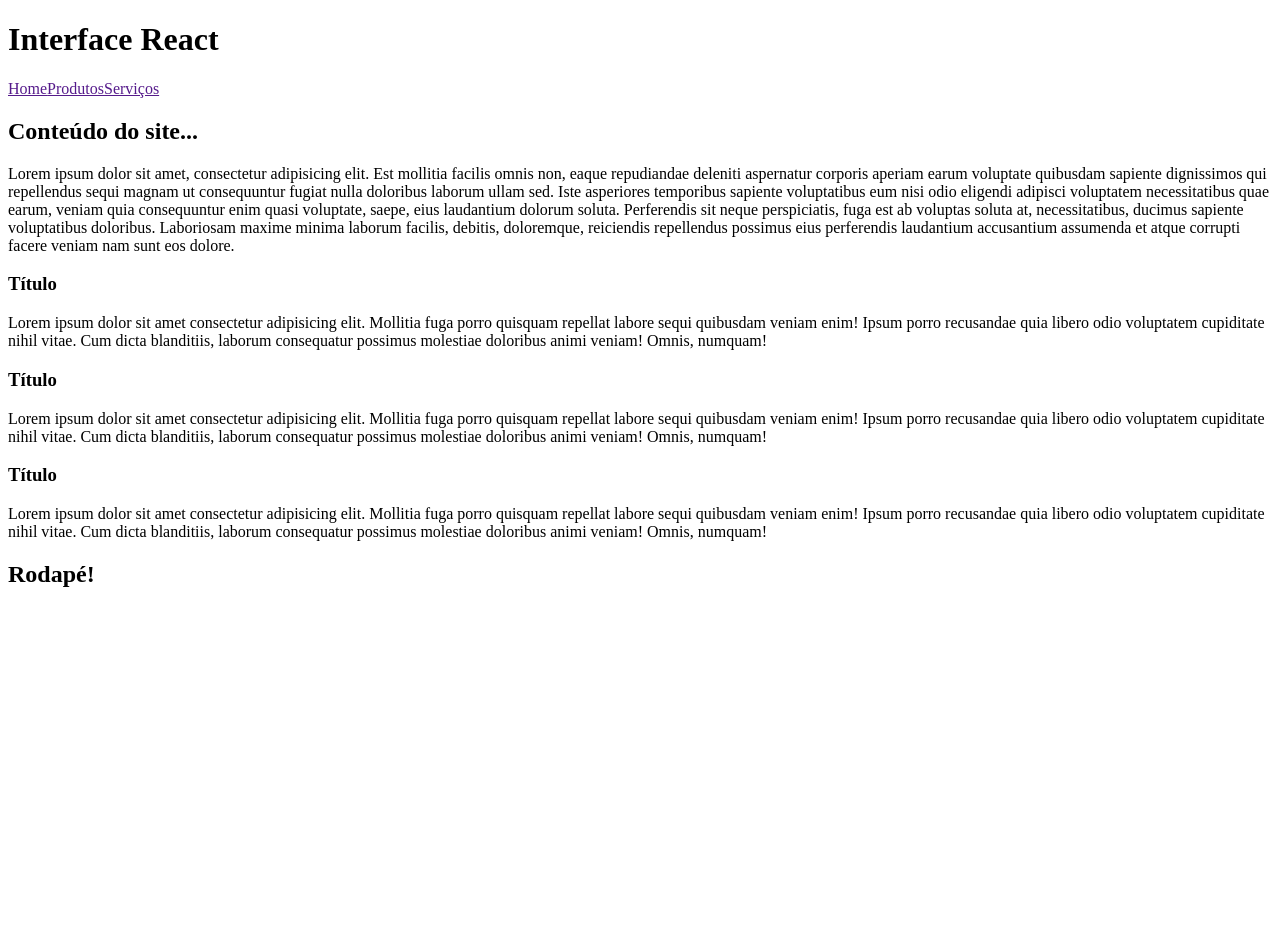
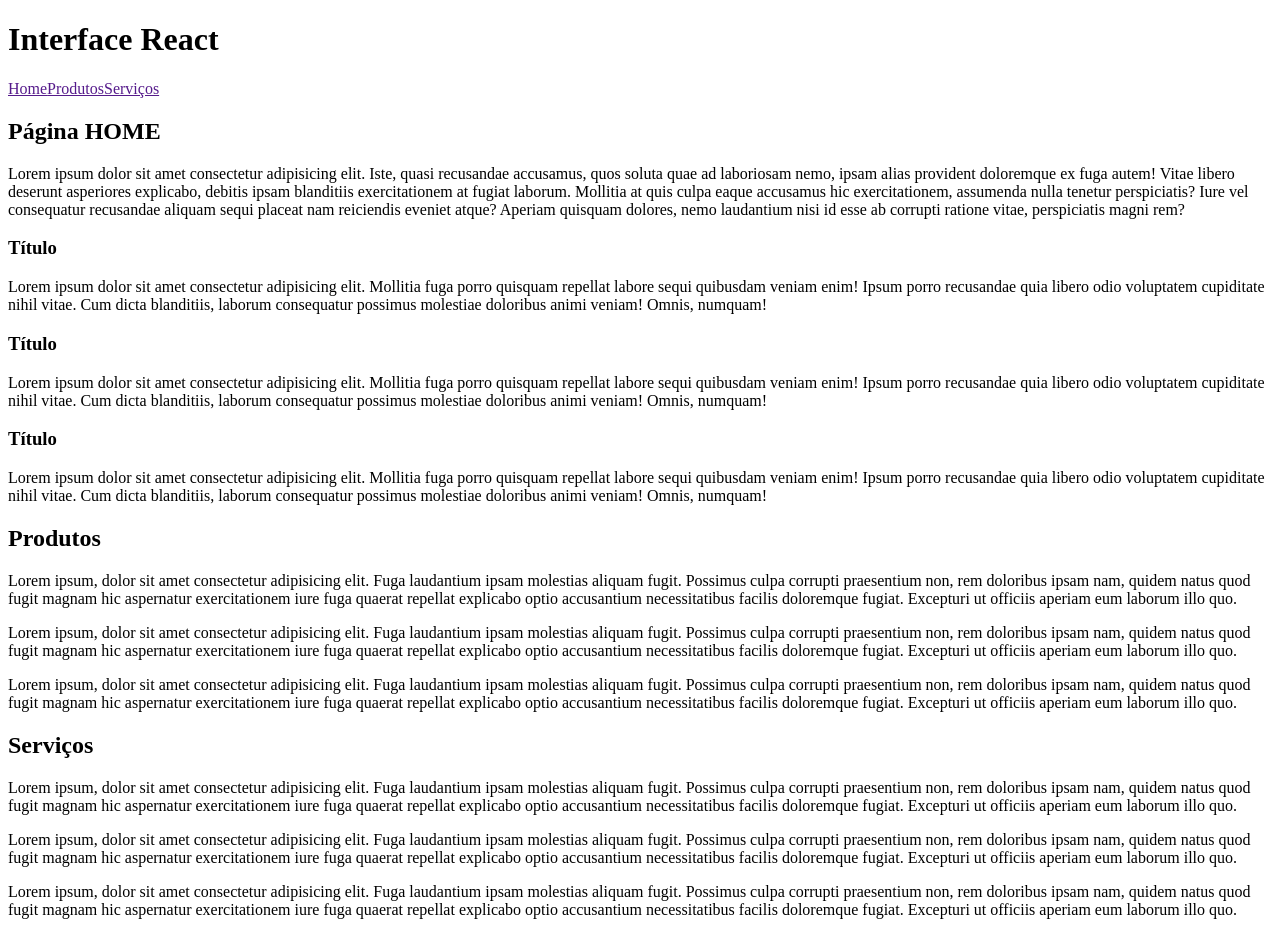
Before and after one commit to LucasMendesz/meu-app, a React (Create React App) app: page / in a window 1280 px wide. Shown: the top 942 px of the page. Before the commit the page ends 800 px from the top, so only its background shows below. Built offline with nearby package versions, Linux system fonts and the light colour scheme.

Commit message:
Criação de pages

```diff
--- a/package.json
+++ b/package.json
@@ -8,6 +8,7 @@
     "@testing-library/user-event": "^13.5.0",
     "react": "^18.2.0",
     "react-dom": "^18.2.0",
+    "react-router-dom": "^5.3.4",
     "react-scripts": "5.0.1"
   },
   "scripts": {
--- a/src/App.jsx
+++ b/src/App.jsx
@@ -1,12 +1,18 @@
 import Cabecalho from "./Components/layout/Cabecalho";
-import Conteudo from "./Components/layout/Conteudo";
+import Home from "./pages/Home";
+import Produtos from "./pages/Produtos";
+import Servicos from "./pages/Servicos";
 import Rodape from "./Components/layout/Rodape";
 const App = () => {
   return (
     <>
       <Cabecalho />
 
-      <Conteudo />
+      <Home />
+
+      <Produtos />
+
+      <Servicos />
 
       <Rodape />
     </>
--- a/src/Components/layout/Conteudo.jsx
+++ /dev/null
@@ -1,30 +0,0 @@
-import Artigo from "../Artigo";
-const Conteudo = () => {
-  return (
-    <main>
-      <section>
-        <h2>Conteúdo do site...</h2>
-        <p>
-          Lorem ipsum dolor sit amet, consectetur adipisicing elit. Est mollitia
-          facilis omnis non, eaque repudiandae deleniti aspernatur corporis
-          aperiam earum voluptate quibusdam sapiente dignissimos qui repellendus
-          sequi magnam ut consequuntur fugiat nulla doloribus laborum ullam sed.
-          Iste asperiores temporibus sapiente voluptatibus eum nisi odio
-          eligendi adipisci voluptatem necessitatibus quae earum, veniam quia
-          consequuntur enim quasi voluptate, saepe, eius laudantium dolorum
-          soluta. Perferendis sit neque perspiciatis, fuga est ab voluptas
-          soluta at, necessitatibus, ducimus sapiente voluptatibus doloribus.
-          Laboriosam maxime minima laborum facilis, debitis, doloremque,
-          reiciendis repellendus possimus eius perferendis laudantium
-          accusantium assumenda et atque corrupti facere veniam nam sunt eos
-          dolore.
-        </p>
-
-        <Artigo />
-        <Artigo />
-        <Artigo />
-      </section>
-    </main>
-  );
-};
-export default Conteudo;
--- /dev/null
+++ b/src/pages/Home.jsx
@@ -0,0 +1,25 @@
+import Artigo from "../Components/Artigo";
+
+const Home = () => {
+  return (
+    <>
+      <h2>Página HOME</h2>
+      <p>
+        Lorem ipsum dolor sit amet consectetur adipisicing elit. Iste, quasi
+        recusandae accusamus, quos soluta quae ad laboriosam nemo, ipsam alias
+        provident doloremque ex fuga autem! Vitae libero deserunt asperiores
+        explicabo, debitis ipsam blanditiis exercitationem at fugiat laborum.
+        Mollitia at quis culpa eaque accusamus hic exercitationem, assumenda
+        nulla tenetur perspiciatis? Iure vel consequatur recusandae aliquam
+        sequi placeat nam reiciendis eveniet atque? Aperiam quisquam dolores,
+        nemo laudantium nisi id esse ab corrupti ratione vitae, perspiciatis
+        magni rem?
+      </p>
+      <Artigo />
+      <Artigo />
+      <Artigo />
+    </>
+  );
+};
+
+export default Home;
--- /dev/null
+++ b/src/pages/Produtos.jsx
@@ -0,0 +1,42 @@
+const Produtos = () => {
+  return (
+    <>
+      <h2>Produtos</h2>
+
+      <section>
+        <p>
+          Lorem ipsum, dolor sit amet consectetur adipisicing elit. Fuga
+          laudantium ipsam molestias aliquam fugit. Possimus culpa corrupti
+          praesentium non, rem doloribus ipsam nam, quidem natus quod fugit
+          magnam hic aspernatur exercitationem iure fuga quaerat repellat
+          explicabo optio accusantium necessitatibus facilis doloremque fugiat.
+          Excepturi ut officiis aperiam eum laborum illo quo.
+        </p>
+      </section>
+
+      <section>
+        <p>
+          Lorem ipsum, dolor sit amet consectetur adipisicing elit. Fuga
+          laudantium ipsam molestias aliquam fugit. Possimus culpa corrupti
+          praesentium non, rem doloribus ipsam nam, quidem natus quod fugit
+          magnam hic aspernatur exercitationem iure fuga quaerat repellat
+          explicabo optio accusantium necessitatibus facilis doloremque fugiat.
+          Excepturi ut officiis aperiam eum laborum illo quo.
+        </p>
+      </section>
+
+      <section>
+        <p>
+          Lorem ipsum, dolor sit amet consectetur adipisicing elit. Fuga
+          laudantium ipsam molestias aliquam fugit. Possimus culpa corrupti
+          praesentium non, rem doloribus ipsam nam, quidem natus quod fugit
+          magnam hic aspernatur exercitationem iure fuga quaerat repellat
+          explicabo optio accusantium necessitatibus facilis doloremque fugiat.
+          Excepturi ut officiis aperiam eum laborum illo quo.
+        </p>
+      </section>
+    </>
+  );
+};
+
+export default Produtos;
--- /dev/null
+++ b/src/pages/Servicos.jsx
@@ -0,0 +1,42 @@
+const Servicos = () => {
+  return (
+    <>
+      <h2>Serviços</h2>
+
+      <section>
+        <p>
+          Lorem ipsum, dolor sit amet consectetur adipisicing elit. Fuga
+          laudantium ipsam molestias aliquam fugit. Possimus culpa corrupti
+          praesentium non, rem doloribus ipsam nam, quidem natus quod fugit
+          magnam hic aspernatur exercitationem iure fuga quaerat repellat
+          explicabo optio accusantium necessitatibus facilis doloremque fugiat.
+          Excepturi ut officiis aperiam eum laborum illo quo.
+        </p>
+      </section>
+
+      <section>
+        <p>
+          Lorem ipsum, dolor sit amet consectetur adipisicing elit. Fuga
+          laudantium ipsam molestias aliquam fugit. Possimus culpa corrupti
+          praesentium non, rem doloribus ipsam nam, quidem natus quod fugit
+          magnam hic aspernatur exercitationem iure fuga quaerat repellat
+          explicabo optio accusantium necessitatibus facilis doloremque fugiat.
+          Excepturi ut officiis aperiam eum laborum illo quo.
+        </p>
+      </section>
+
+      <section>
+        <p>
+          Lorem ipsum, dolor sit amet consectetur adipisicing elit. Fuga
+          laudantium ipsam molestias aliquam fugit. Possimus culpa corrupti
+          praesentium non, rem doloribus ipsam nam, quidem natus quod fugit
+          magnam hic aspernatur exercitationem iure fuga quaerat repellat
+          explicabo optio accusantium necessitatibus facilis doloremque fugiat.
+          Excepturi ut officiis aperiam eum laborum illo quo.
+        </p>
+      </section>
+    </>
+  );
+};
+
+export default Servicos;
```
Also changed, not shown: 1 other file (tests, documents, lock files or other folders).
